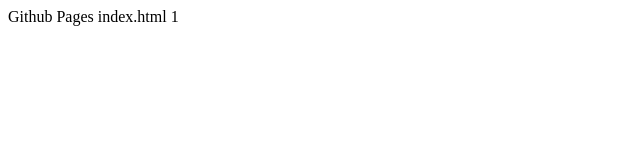
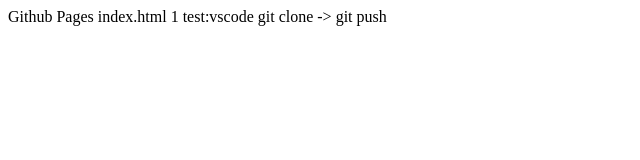
Before and after one commit to sohoroom/sohoroom.github.io, a plain HTML site: page index.html in a window 1280 px wide. Shown: the whole page, without its empty margins (0-640 px from the left). Drawn offline with Linux system fonts and the light colour scheme.

Commit message:
1. git clone from github(sohoroom.github.io) 2. test:push to github

```diff
--- a/index.html
+++ b/index.html
@@ -7,5 +7,7 @@
 </head>
 <body>
     Github Pages index.html 1
+    test:vscode git clone -> git push
+
 </body>
 </html>
```
